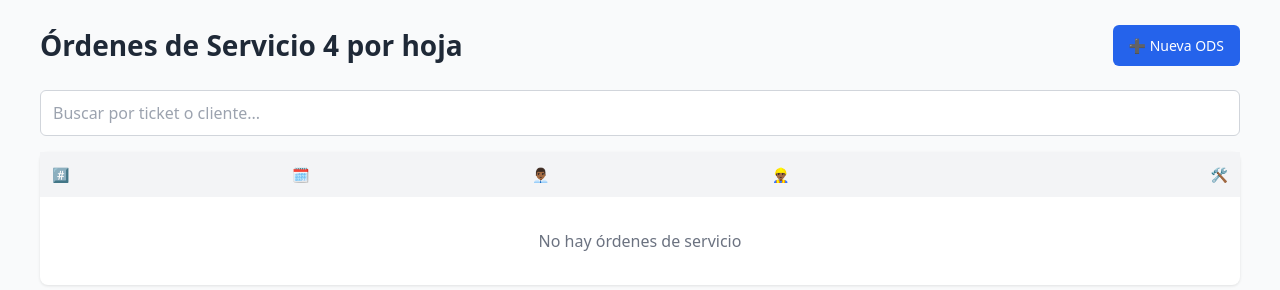
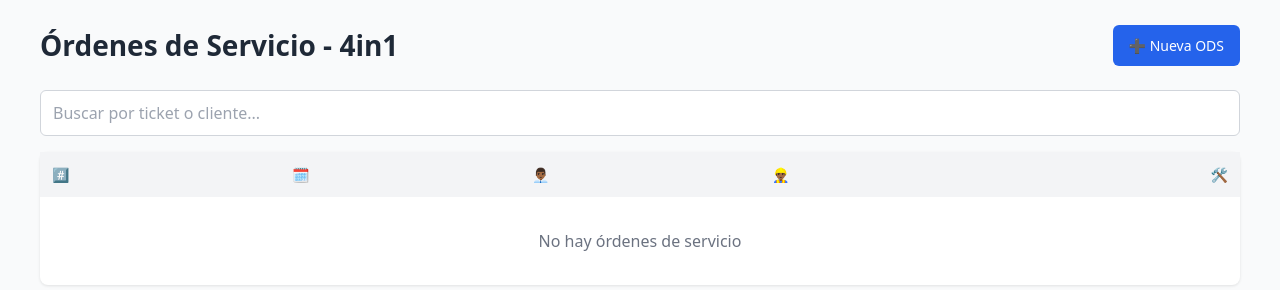
Before and after one commit to ClaudioGuzman1/ods4in1, a plain HTML site: page index.html in a window 1280 px wide. Drawn offline with nearby package versions, Linux system fonts and the light colour scheme.

Commit message:
Update index.html

```diff
--- a/index.html
+++ b/index.html
@@ -741,7 +741,7 @@
             <div style="min-height: 100vh; background: #f9fafb; padding: 24px;">
               <div style="max-width: 1200px; margin: 0 auto;">
                 <div style="display: flex; justify-content: space-between; align-items: center; margin-bottom: 24px;">
-                  <h1 style="font-size: 28px; font-weight: bold; color: #1f2937;">Órdenes de Servicio 4 por hoja</h1>
+                  <h1 style="font-size: 28px; font-weight: bold; color: #1f2937;">Órdenes de Servicio - 4in1</h1>
                   <button onclick="createNewOrder()" class="btn btn-primary">
                     ➕ Nueva ODS
                   </button>
```
